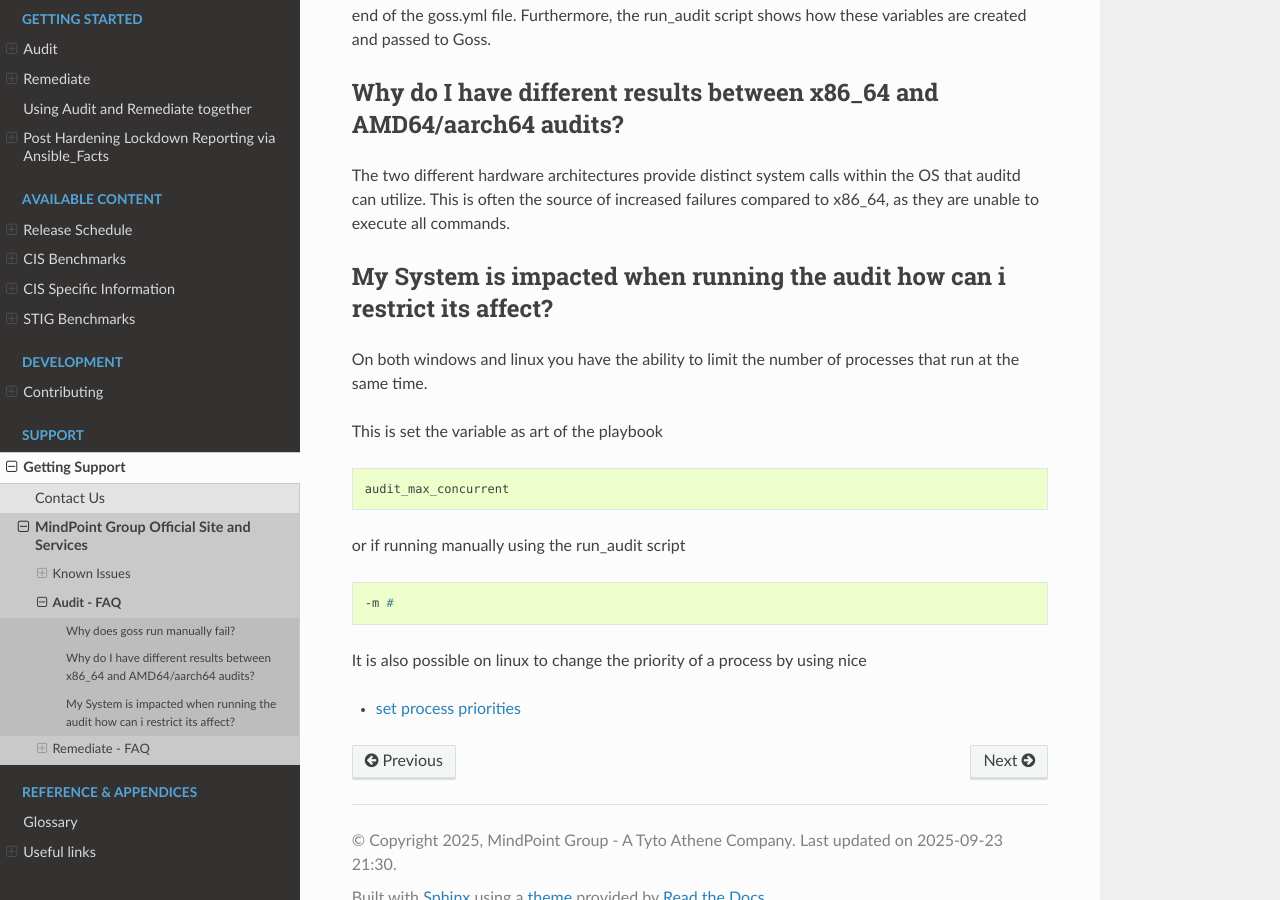
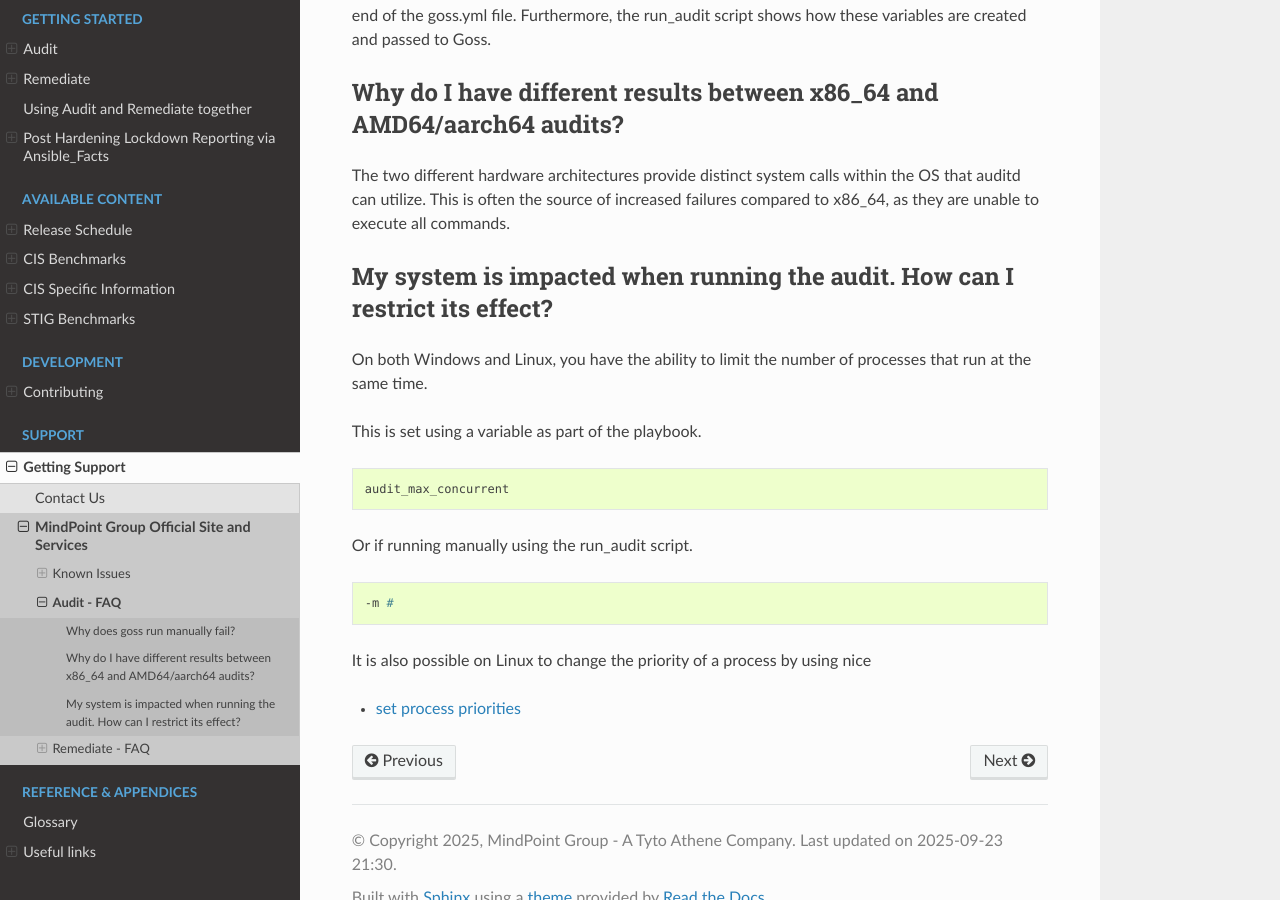
Before and after one commit to ansible-lockdown/MPG-AL-READTHEDOCS, a Sphinx documentation site: the page built from docs/source/audit/audit-faq.rst, in a window 1280 px wide and 900 px high, scrolled down 475 px. Built offline with Sphinx 7.4.7 and the Read the Docs theme 3.1.0, drawn with Linux system fonts in a browser that asks for light colours.

Commit message:
proofread audit FAQ
Signed-off-by: Frederick Witty <frederickw@mindpointgroup.com>

```diff
--- a/docs/source/audit/audit-faq.rst
+++ b/docs/source/audit/audit-faq.rst
@@ -19,23 +19,23 @@ Why do I have different results between x86_64 and AMD64/aarch64 audits?
 The two different hardware architectures provide distinct system calls within the OS that auditd can utilize. This is often the source of increased failures compared to x86_64, as they are unable to execute all commands.
 
 
-My System is impacted when running the audit how can i restrict its affect?
-^^^^^^^^^^^^^^^^^^^^^^^^^^^^^^^^^^^^^^^^^^^^^^^^^^^^^^^^^^^^^^^^^^^^^^^^^^^
+My system is impacted when running the audit. How can I restrict its effect?
+^^^^^^^^^^^^^^^^^^^^^^^^^^^^^^^^^^^^^^^^^^^^^^^^^^^^^^^^^^^^^^^^^^^^^^^^^^^^
 
-On both windows and linux you have the ability to limit the number of processes that run at the same time.
+On both Windows and Linux, you have the ability to limit the number of processes that run at the same time.
 
-This is set the variable as art of the playbook
+This is set using a variable as part of the playbook.
 
 .. code-block:: bash
 
    audit_max_concurrent
 
-or if running manually using the run_audit script
+Or if running manually using the run_audit script.
 
 .. code-block:: bash
 
    -m #
 
-It is also possible on linux to change the priority of a process by using nice
+It is also possible on Linux to change the priority of a process by using nice
 
 - `set process priorities <https://www.howtogeek.com/411979/how-to-set-process-priorities-with-the-nice-and-renice-commands-in-linux/>`_
```
